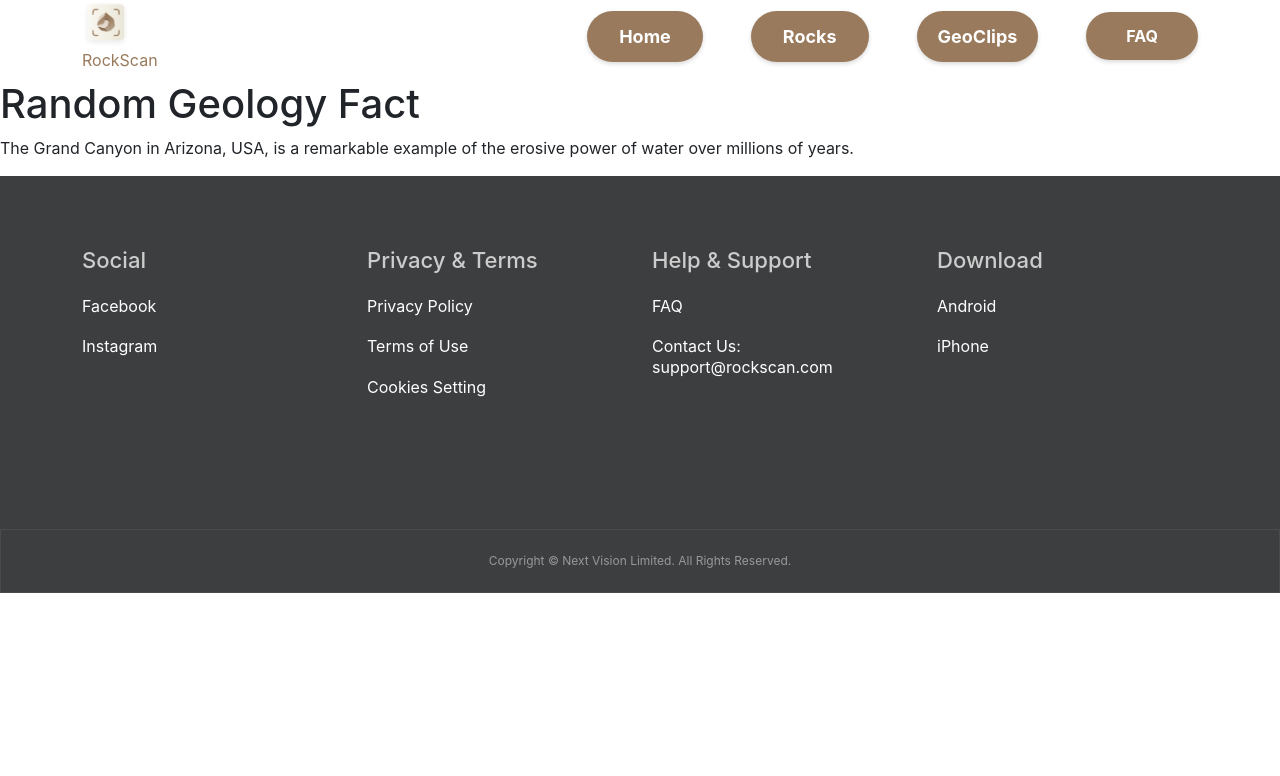
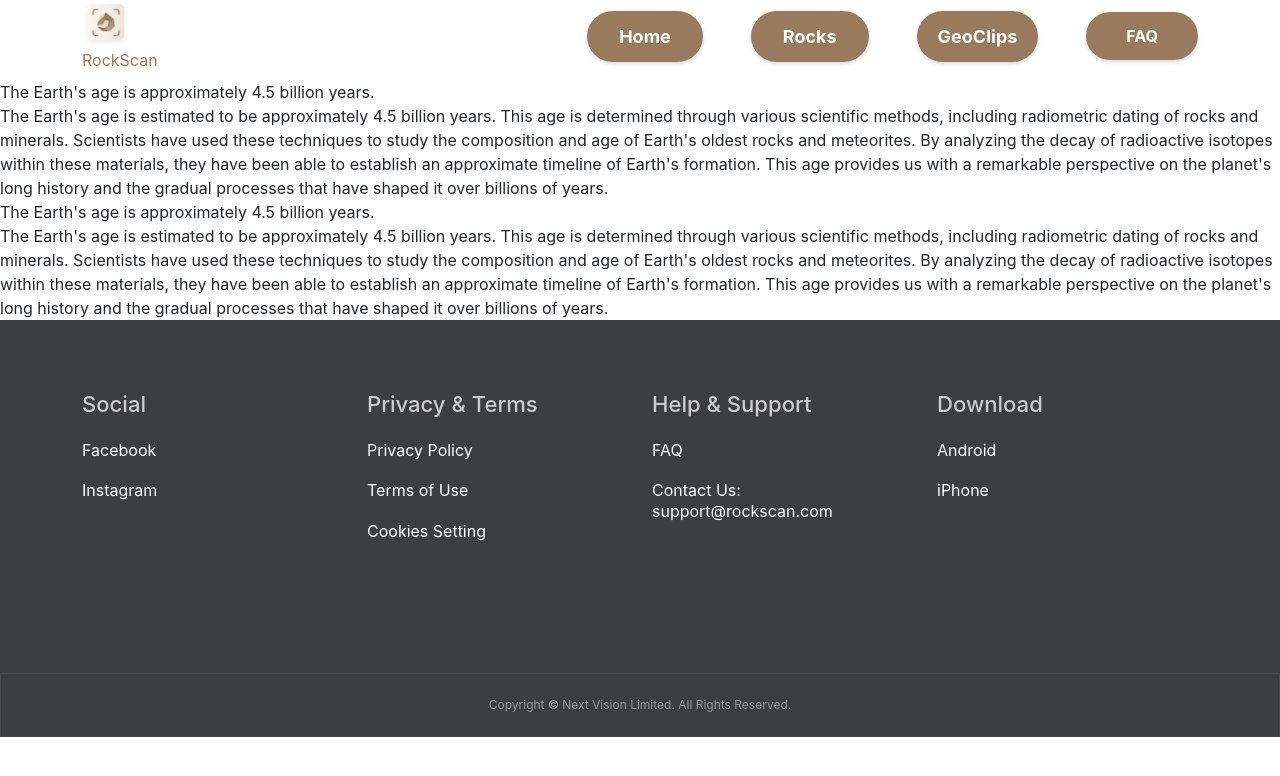
Before and after one commit to dovranmuhammet/rockscan, a React (Create React App) app: page /geoexplore in a window 1280 px wide. Shown: the top 776 px of the page. Built offline with nearby package versions, Linux system fonts and the light colour scheme.

Commit message:
Added some data

```diff
--- a/src/App.js
+++ b/src/App.js
@@ -7,6 +7,7 @@ import Footer from './components/Footer/Footer'
 import 'slick-carousel/slick/slick.css'
 import 'slick-carousel/slick/slick-theme.css'
 import GeoExplore from './components/GeoClips/GeoClips'
+import GeoClips from './components/GeoClips/GeoClips'
 
 function App() {
   return (
@@ -17,6 +18,7 @@ function App() {
         <Route path='/rocks' element={<RockList />} />
         <Route path='/geoexplore' element={<GeoExplore />} />
       </Routes>
+      <GeoClips />
       <Footer />
     </div>
   )
--- a/src/components/GeoClips/GeoClips.js
+++ b/src/components/GeoClips/GeoClips.js
@@ -1,29 +1,15 @@
 import React from 'react'
+import { useState } from 'react'
+import geoInfo from './geoinfo.json'
 
-const GeoClips = () => {
-  const geologyFacts = [
-    "The Earth's crust is made up of several tectonic plates that are constantly moving.",
-    "Diamonds are formed under high pressure and temperature deep within the Earth's mantle.",
-    'The Grand Canyon in Arizona, USA, is a remarkable example of the erosive power of water over millions of years.',
-    'Mount Everest, the highest peak in the world, is part of the Himalayan mountain range formed by tectonic plate collision.',
-    'The Great Barrier Reef in Australia is the largest coral reef system in the world.',
-    // Add more geology facts to the array
-  ]
-
-  // Retrieve a random fact from the geologyFacts array
-  const getRandomFact = () => {
-    const randomIndex = Math.floor(Math.random() * geologyFacts.length)
-    return geologyFacts[randomIndex]
-  }
-
-  const randomFact = getRandomFact()
-
+function GeoClips() {
+  const [data, useData] = useState([geoInfo])
+  console.log(data.map((item) => item.topic))
   return (
     <div>
-      <h1>Random Geology Fact</h1>
-      <p>{randomFact}</p>
+      <div>{data.map((item) => item[0].topic)}</div>
+      <div>{data.map((item) => item[0].description)}</div>
     </div>
   )
 }
-
 export default GeoClips
--- a/src/components/GeoClips/geoinfo.json
+++ b/src/components/GeoClips/geoinfo.json
@@ -1,6 +1,12 @@
 [
   {
     "topic": "The Earth's age is approximately 4.5 billion years.",
-    "description": "answer"
+    "description": "The Earth's age is estimated to be approximately 4.5 billion years. This age is determined through various scientific methods, including radiometric dating of rocks and minerals. Scientists have used these techniques to study the composition and age of Earth's oldest rocks and meteorites. By analyzing the decay of radioactive isotopes within these materials, they have been able to establish an approximate timeline of Earth's formation. This age provides us with a remarkable perspective on the planet's long history and the gradual processes that have shaped it over billions of years.",
+    "image": "https://earthsky.org/upl/2021/06/earth-rotation-NASA-EPIC.gif"
+  },
+  {
+    "topic": "",
+    "description": "",
+    "img": ""
   }
 ]
```
